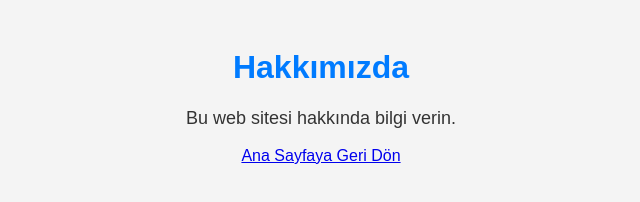
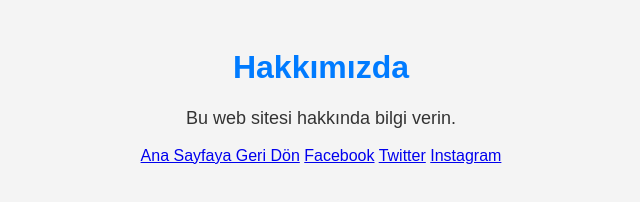
Before and after one commit to Yalguzag32/test1, a plain HTML site: page about.html in a window 1280 px wide. Shown: the whole page, without its empty margins (319-959 px from the left). Drawn offline with Linux system fonts and the light colour scheme.

Commit message:
about.html

```diff
--- a/about.html
+++ b/about.html
@@ -12,3 +12,6 @@
   <a href="index.html">Ana Sayfaya Geri Dön</a>
 </body>
 </html>
+<a href="https://facebook.com" target="_blank">Facebook</a>
+<a href="https://twitter.com" target="_blank">Twitter</a>
+<a href="https://instagram.com" target="_blank">Instagram</a>
```
